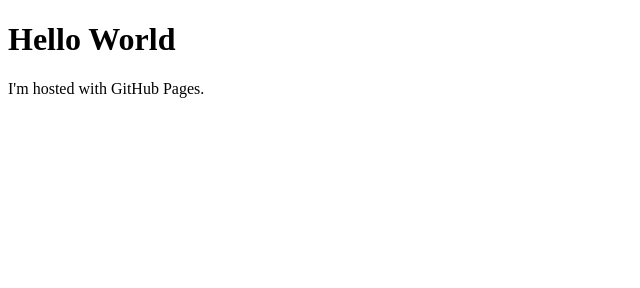
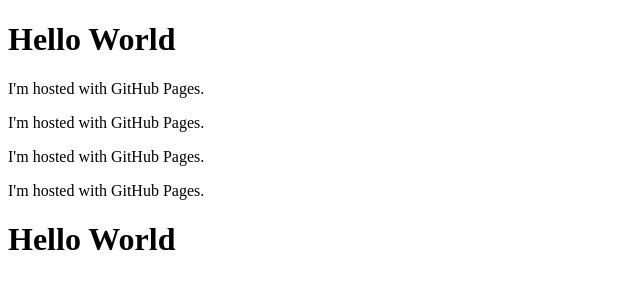
Before and after one commit to kigisu/kigisu.github.io, a plain HTML site: page index.htm in a window 1280 px wide. Shown: the whole page, without its empty margins (0-640 px from the left). Drawn offline with Linux system fonts and the light colour scheme.

Commit message:
add new file

```diff
--- a/index.htm
+++ b/index.htm
@@ -3,5 +3,9 @@
 <body>
 <h1>Hello World</h1>
 <p>I'm hosted with GitHub Pages.</p>
+<p>I'm hosted with GitHub Pages.</p>
+<p>I'm hosted with GitHub Pages.</p>
+<p>I'm hosted with GitHub Pages.</p>
+<h1>Hello World</h1>
 </body>
 </html>
```
